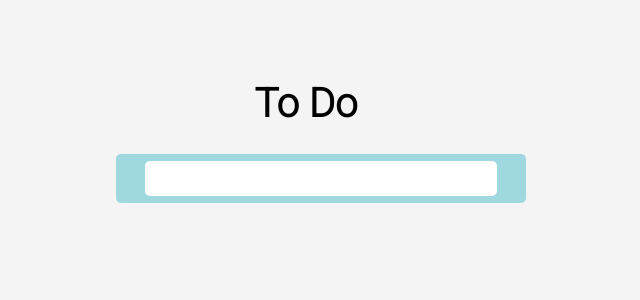
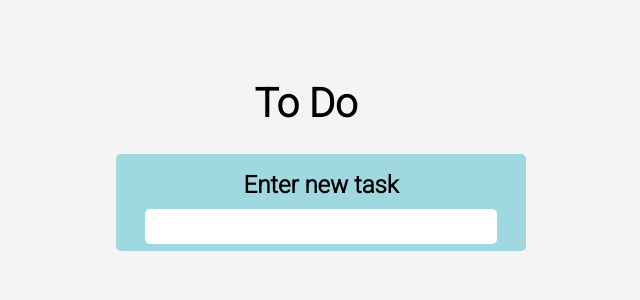
Before and after one commit to vietvd13/To-Do-App, a Vue app: page / in a window 1280 px wide. Shown: the top 300 px of the page, without its empty margins (334-974 px from the left). Built offline with nearby package versions, Linux system fonts and the light colour scheme.

Commit message:
[To Do App] Update UI List

```diff
--- a/src/components/ToDoInput.vue
+++ b/src/components/ToDoInput.vue
@@ -1,6 +1,7 @@
 <template>
   <div>
     <div class="zone-input">
+      <h2>Enter new task</h2>
       <input
         type="text"
         name="Input New Task"
@@ -64,4 +65,10 @@ export default {
  .todo--input:focus {
    outline: none;
  }
+
+ .zone-input > h2 {
+   margin-top: 10px;
+   margin-bottom: 10px;
+   color: #000;
+ }
 </style>
```
